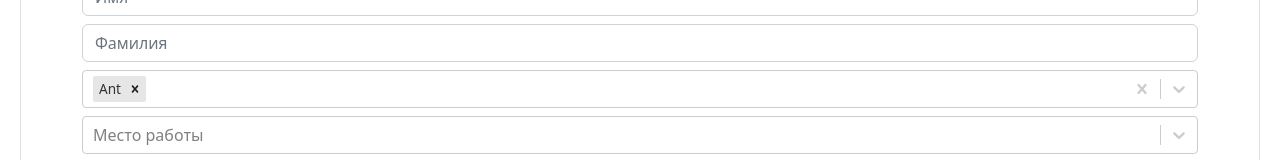
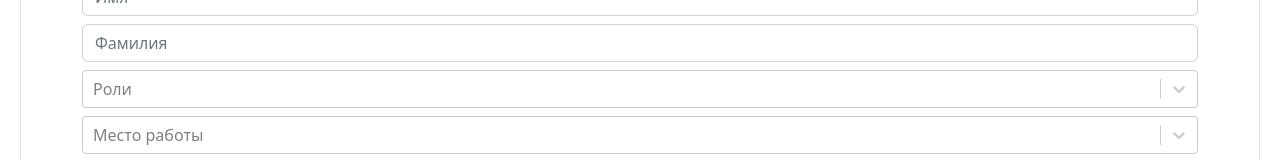
Before and after one commit to ArtemPasechnyi/technical-specifications, a React (Create React App) app: page /form in a window 1280 px wide. Shown: the part 146-306 px from the top of the page. Built offline with nearby package versions, Linux system fonts and the light colour scheme.

Commit message:
T-7 Допилил валидацию массивов (#7)

```diff
--- a/src/locaStorage.ts
+++ b/src/locaStorage.ts
@@ -40,8 +40,7 @@ export const createUserStorage = (user: IUser) => {
     userStorage = [];
   }
 
-  const index = userStorage.length - 1;
-  const userId = !userStorage.length ? 1 : userStorage[index].id + 1;
+  const userId = !userStorage.length ? 1 : userStorage[0].id + 1;
 
   user.id = userId;
 
--- a/src/page-components/CartUser/CartItem.tsx
+++ b/src/page-components/CartUser/CartItem.tsx
@@ -7,12 +7,12 @@ interface ICartUser {
 
 export const CartItem = (props: ICartUser) => {
   const { user } = props;
-  const { firstName, lastName, username } = user;
+  const { firstName, lastName, username, id } = user;
 
   return (
-    <Card style={{ width: '18rem' }}>
+    <Card style={{ width: '18rem', margin: '20px' }}>
       <Card.Body>
-        <Card.Title>Карточка юзера</Card.Title>
+        <Card.Title>Карточка юзера №{id}</Card.Title>
         <Card.Text>
           <strong>Username: </strong>
           {username}
--- a/src/page-components/CartUser/Search.tsx
+++ b/src/page-components/CartUser/Search.tsx
@@ -15,7 +15,7 @@ export const Search = (props: ISearch) => {
   return (
     <Paper
       component="form"
-      sx={{ p: '2px 4px', display: 'flex', alignItems: 'center', width: 400 }}
+      sx={{ p: '2px 4px', display: 'flex', alignItems: 'center', width: '80%' }}
     >
       <InputBase
         sx={{ ml: 1, flex: 1 }}
--- a/src/page-components/CartUser/UserList.tsx
+++ b/src/page-components/CartUser/UserList.tsx
@@ -13,6 +13,11 @@ export const UserList = () => {
     value.firstName.toLowerCase().startsWith(query.toLowerCase())
   );
 
+  const handleClear = () => {
+    localStorage.removeItem('userStorage');
+    location.reload();
+  };
+
   return !users.length ? (
     <div className={styles.root}>
       <h2 className={styles.item}>Список пользователей пустой</h2>
@@ -23,13 +28,20 @@ export const UserList = () => {
     </div>
   ) : (
     <div className={styles.listRoot}>
+      <div className="form-group d-flex justify-content-between">
+        <Link to={`/form`}>
+          <Button>Добавить нового пользователя</Button>
+        </Link>
+        <Button onClick={handleClear}>Удалить весь спиисок</Button>
+      </div>
+
+      <hr />
       <Search setQuery={setQuery} query={query} />
-      {searchUsers.map((user, index) => {
-        return <CartItem user={user} key={index} />;
-      })}
-      <Link to={`/form`}>
-        <Button>Добавить нового пользователя</Button>
-      </Link>
+      <div className="row justify-content-start pt-2 margin-20">
+        {searchUsers.map((user, index) => {
+          return <CartItem user={user} key={index} />;
+        })}
+      </div>
     </div>
   );
 };
--- a/src/page-components/Formik/FormikCreateUser.tsx
+++ b/src/page-components/Formik/FormikCreateUser.tsx
@@ -3,9 +3,9 @@ import { Formik, Form, Field } from 'formik';
 import { enqueueSnackbar } from 'notistack';
 import { Button } from 'react-bootstrap';
 import { Link, useNavigate } from 'react-router-dom';
-import MultiSelect from 'react-select';
 import { createUserStorage } from '../../locaStorage';
 import styles from './Formik.module.css';
+import { SelectView } from './SelectView';
 
 export enum ERoles {
   ANT = 'ant',
@@ -46,14 +46,14 @@ const validateString = (value: string, count: number) => {
   return error;
 };
 
-// const validateArr = (value: string[]) => {
-//   let error;
-//   if (!value.length) {
-//     error = 'Обязательное поле';
-//   }
+const validateArr = (value: string[]) => {
+  let error;
+  if (!value.length) {
+    error = 'Обязательное поле';
+  }
 
-//   return error;
-// };
+  return error;
+};
 
 const errorComponent = (error: string | string[]) => {
   return <div className="invalid-feedback d-block">{error}</div>;
@@ -130,29 +130,31 @@ export const FormikCreateUser = () => {
                 </div>
                 <div className="form-group">
                   <Field
-                    defaultValue={[roleOptions[0]]}
-                    isMulti
-                    component={MultiSelect}
+                    className="custom-select"
+                    name="role"
                     options={roleOptions}
+                    component={SelectView}
                     placeholder="Роли"
-                    name="role"
-                    // validate={(value: string[]) => validateArr(value)}
+                    isMulti={true}
+                    validate={(value: string[]) => validateArr(value)}
                   />
-                  {/* {errors.role && touched.role && errorComponent(errors.role)} */}
+                  {errors.role && touched.role && errorComponent(errors.role)}
                 </div>
                 <div className="form-group">
                   <Field
+                    className="custom-select"
                     name="workBorders"
+                    options={workBordersOptions}
+                    component={SelectView}
                     placeholder="Место работы"
-                    isMulti
-                    component={MultiSelect}
-                    options={workBordersOptions}
-                    // validate={(value: string[]) => validateArr(value)}
+                    isMulti={true}
+                    validate={(value: string[]) => validateArr(value)}
                   />
-                  {/* {errors.workBorders &&
+                  {errors.workBorders &&
                     touched.workBorders &&
-                    errorComponent(errors.workBorders)} */}
+                    errorComponent(errors.workBorders)}
                 </div>
+
                 <div className="form-group">
                   <Field
                     className="form-control"
@@ -167,12 +169,7 @@ export const FormikCreateUser = () => {
                 </div>
 
                 <div className="form-group d-flex justify-content-between">
-                  <Button
-                    variant="outline-primary"
-                    type="submit"
-                    size="sm"
-                    // disabled={!!errors}
-                  >
+                  <Button variant="outline-primary" type="submit" size="sm">
                     Создать
                   </Button>
                   <Link to={`/`} style={{ float: 'right' }}>
--- /dev/null
+++ b/src/page-components/Formik/SelectView.tsx
@@ -0,0 +1,59 @@
+import { FieldProps } from 'formik';
+import Select from 'react-select';
+
+interface Option {
+  label: string;
+  value: string;
+}
+
+interface ISelectView extends FieldProps {
+  options?: any;
+  isMulti?: boolean;
+  className?: string;
+  placeholder?: string;
+}
+
+export const SelectView = ({
+  className,
+  placeholder,
+  field,
+  form,
+  options,
+  isMulti = false,
+}: ISelectView) => {
+  const onChange = (option: any) => {
+    form.setFieldValue(
+      field.name,
+      isMulti
+        ? (option as Option[]).map((item: Option) => item.value)
+        : (option as Option).value
+    );
+  };
+
+  const getValue = () => {
+    if (options) {
+      return isMulti
+        ? options.filter(
+            (option: { value: any }) => field.value?.indexOf(option.value) >= 0
+          )
+        : options.find(
+            (option: { value: any }) => option.value === field.value
+          );
+    } else {
+      return isMulti ? [] : ('' as any);
+    }
+  };
+
+  return (
+    <Select
+      className={className}
+      name={field.name}
+      value={getValue()}
+      defaultValue={[options[2], options[3]]}
+      onChange={onChange}
+      placeholder={placeholder}
+      options={options}
+      isMulti={isMulti}
+    />
+  );
+};
```
